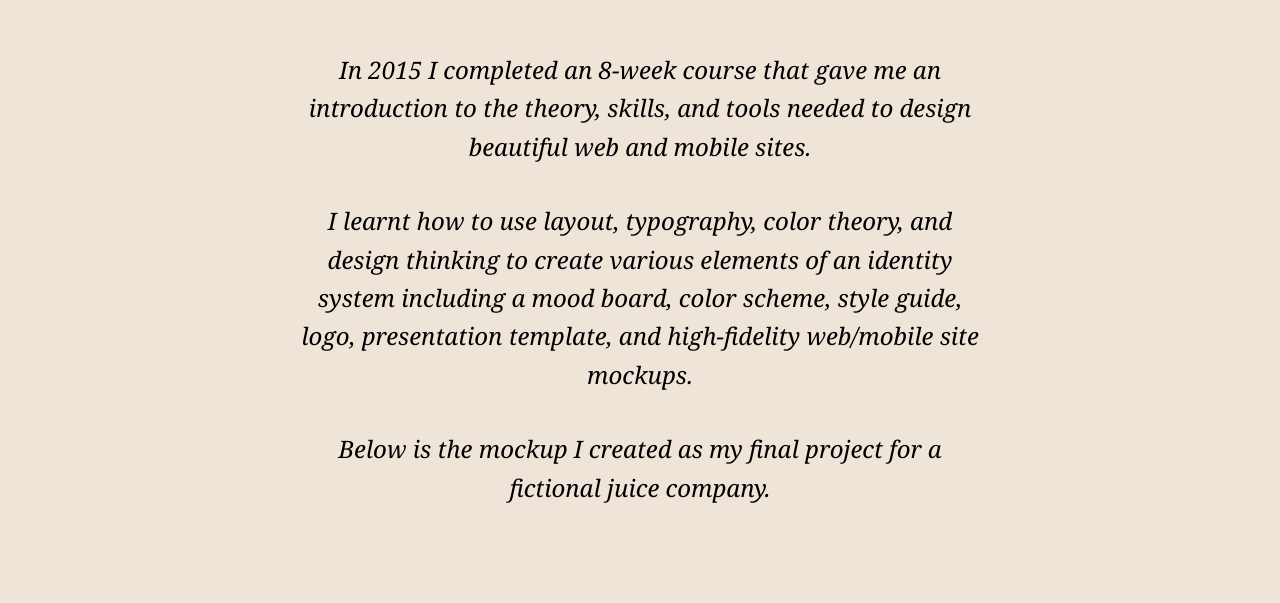
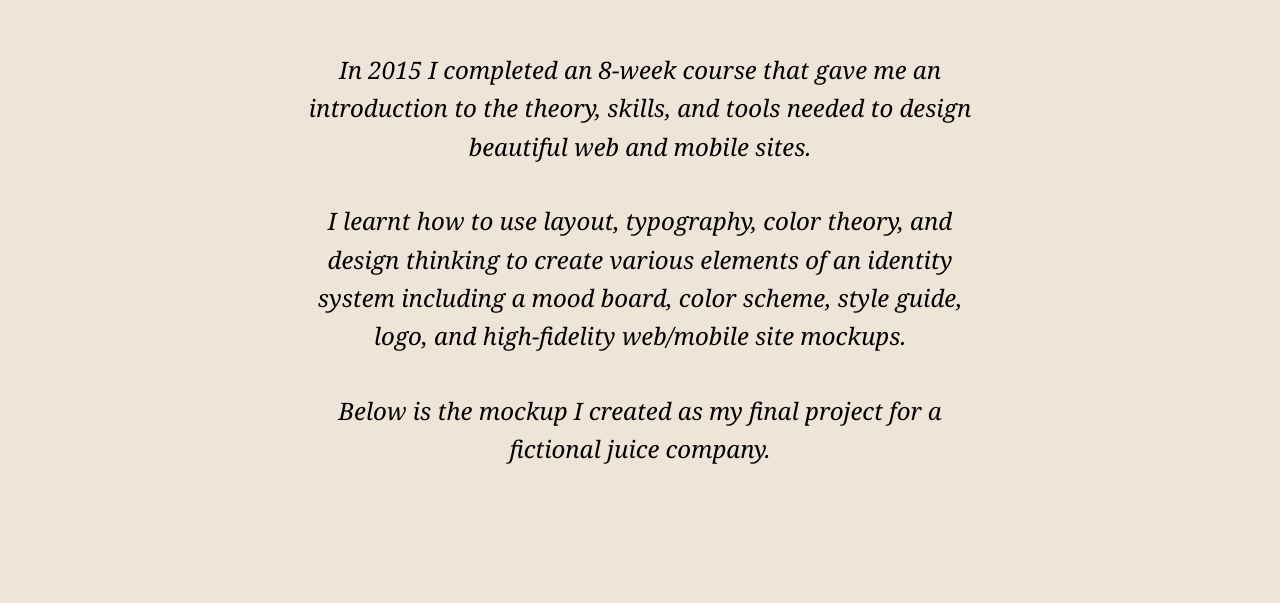
Before and after one commit to lukemesiti/lukemesiti.github.io, a website: page vis.html in a window 1280 px wide. Shown: the part 173-776 px from the top of the page. Drawn offline with nearby package versions, Linux system fonts and the light colour scheme.

Commit message:
modified wording to remove orphan

```diff
--- a/vis.html
+++ b/vis.html
@@ -34,7 +34,7 @@
     		In 2015 I completed an 8-week course that gave me an introduction to the theory, skills, and tools needed to design beautiful web and mobile sites.
     	</div>
       <div class="about">
-        I learnt how to use layout, typography, color theory, and design thinking to create various elements of an identity system including a mood board, color scheme, style guide, logo, presentation template, and high-fidelity web/mobile site mockups.
+        I learnt how to use layout, typography, color theory, and design thinking to create various elements of an identity system including a mood board, color scheme, style guide, logo, and high-fidelity web/mobile site mockups.
       </div>
       <div class="about">
         Below is the mockup I created as my final project for a fictional juice company.
```
